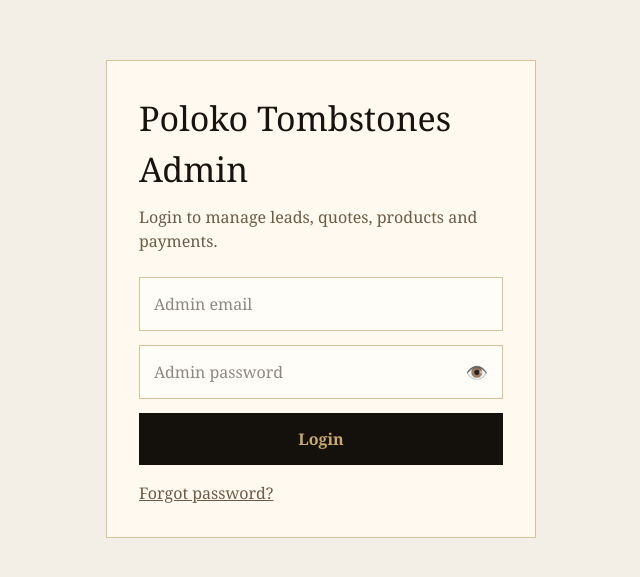
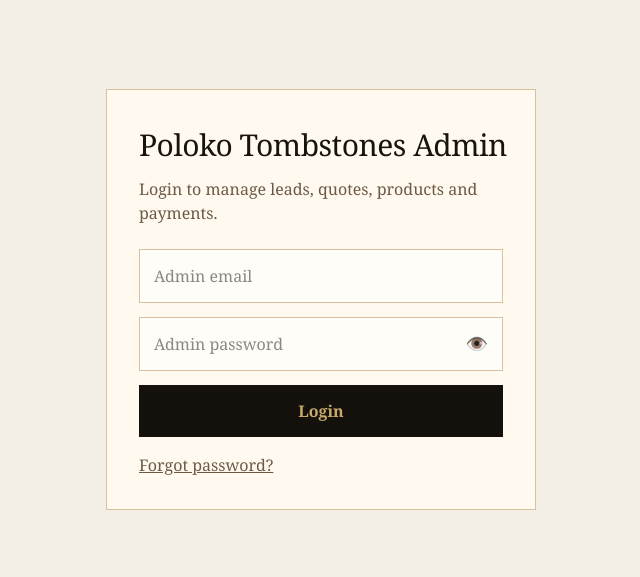
Before and after one commit to KaonPM/poloko-tombstones, a Next.js app: page /admin/login in a window 1280 px wide. Shown: the part 101-678 px from the top of the page, without its empty margins (319-959 px from the left). Built offline with nearby package versions, Linux system fonts and the light colour scheme.

Commit message:
fix: keep admin branding on one line

```diff
--- a/app/admin/login/page.tsx
+++ b/app/admin/login/page.tsx
@@ -100,8 +100,10 @@ const box: React.CSSProperties = {
 };
 
 const title: React.CSSProperties = {
-  fontSize: "34px",
+  fontSize: "clamp(18px, 5.2vw, 30px)",
   marginBottom: "10px",
+  whiteSpace: "nowrap",
+  letterSpacing: "-0.5px",
 };
 
 const text: React.CSSProperties = {
--- a/app/admin/page.tsx
+++ b/app/admin/page.tsx
@@ -107,17 +107,26 @@ export default function AdminDashboard() {
           border-color: #C8A96A !important;
           outline: none;
         }
+        @media (max-width: 700px) {
+          .admin-dashboard-header {
+            flex-direction: column;
+            gap: 14px;
+          }
+          .admin-dashboard-logout {
+            align-self: flex-start;
+          }
+        }
       `}</style>
-      <div style={header}>
+      <div className="admin-dashboard-header" style={header}>
         <div>
-          <h1 style={title}>Poloko Tombstones Admin Dashboard</h1>
+          <h1 style={title}>Poloko Tombstones Admin</h1>
           <p style={subtitle}>
             Manage products, leads, quotes, payments and orders.
           </p>
           <p style={smallText}>Logged in as: {adminEmail}</p>
         </div>
 
-        <button onClick={logout} style={logoutButton}>
+        <button className="admin-dashboard-logout" onClick={logout} style={logoutButton}>
           Logout
         </button>
       </div>
@@ -261,9 +270,11 @@ const header: React.CSSProperties = {
 };
 
 const title: React.CSSProperties = {
-  fontSize: "42px",
+  fontSize: "clamp(19px, 5.3vw, 42px)",
   marginBottom: "10px",
   color: "#14110D",
+  whiteSpace: "nowrap",
+  letterSpacing: "-0.7px",
 };
 
 const subtitle: React.CSSProperties = {
```
